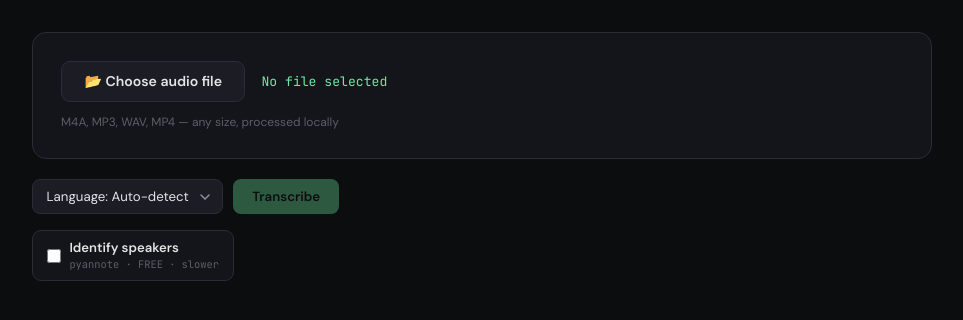
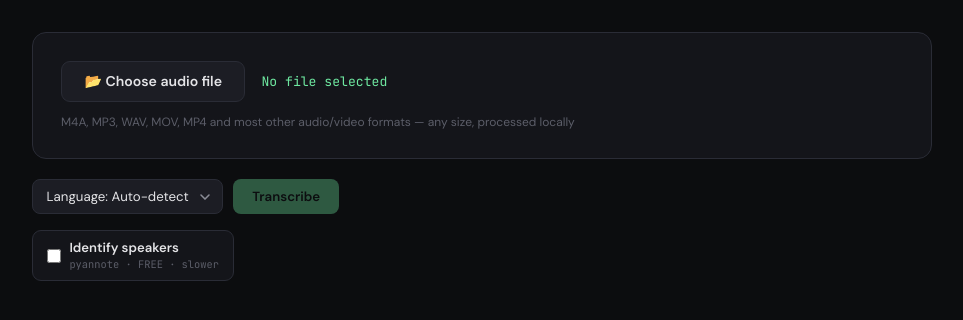
Before and after one commit to Boby0230/meeting-transcriber, a Flask app: page / in a window 1280 px wide. Shown: the part 89-409 px from the top of the page, without its empty margins (158-1121 px from the left). Run offline with Flask 3, Linux system fonts and the light colour scheme; data that the repository does not hold is empty.

Commit message:
fix: allow .mov and other containers in the file picker
The file input's accept list only named 7 extensions, so the OS file
dialog greyed out .mov (and .mkv, .aac, .caf, .opus, ...) even though
ffmpeg reads them fine and the backend has no format restriction at all.
Verified an audio-only QuickTime .mov transcribes correctly end to end.

Widen accept to audio/* + video/* wildcards plus explicit extensions for
files with missing or unusual MIME types, and update the format hint.

Co-Authored-By: Claude Opus 5 <noreply@anthropic.com>

```diff
--- a/templates/index.html
+++ b/templates/index.html
@@ -23,9 +23,13 @@
     <div class="upload-row">
       <button class="upload-btn" id="uploadBtn">📂 Choose audio file</button>
       <div class="file-info" id="fileInfo">No file selected</div>
-      <input type="file" id="fileInput" accept=".m4a,.mp3,.wav,.mp4,.webm,.ogg,.flac" hidden>
+      <!-- ffmpeg reads essentially any container, so keep this permissive.
+           The audio/* + video/* wildcards cover most pickers; the explicit
+           extensions catch files whose MIME type is missing or odd. -->
+      <input type="file" id="fileInput" hidden
+             accept="audio/*,video/*,.m4a,.mp3,.wav,.mp4,.mov,.m4v,.webm,.ogg,.oga,.opus,.flac,.aac,.aiff,.aif,.caf,.mkv,.avi,.wma,.amr,.3gp">
     </div>
-    <div class="format-hint">M4A, MP3, WAV, MP4 — any size, processed locally</div>
+    <div class="format-hint">M4A, MP3, WAV, MOV, MP4 and most other audio/video formats — any size, processed locally</div>
   </div>
 
   <!-- Controls -->
```
